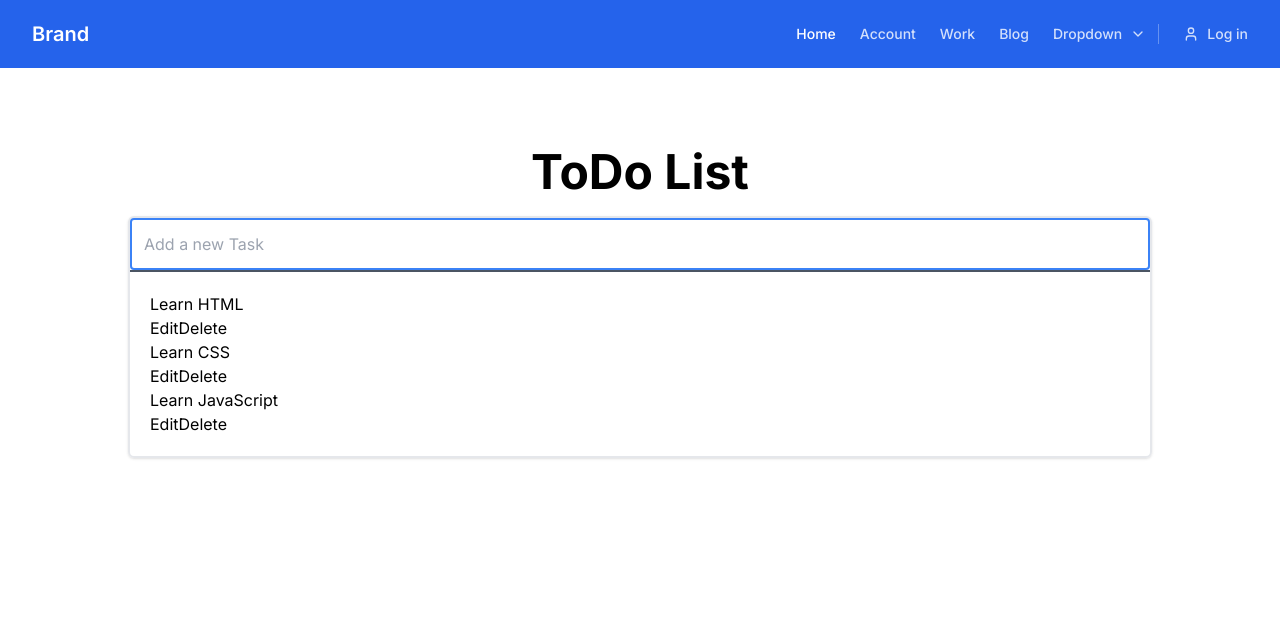
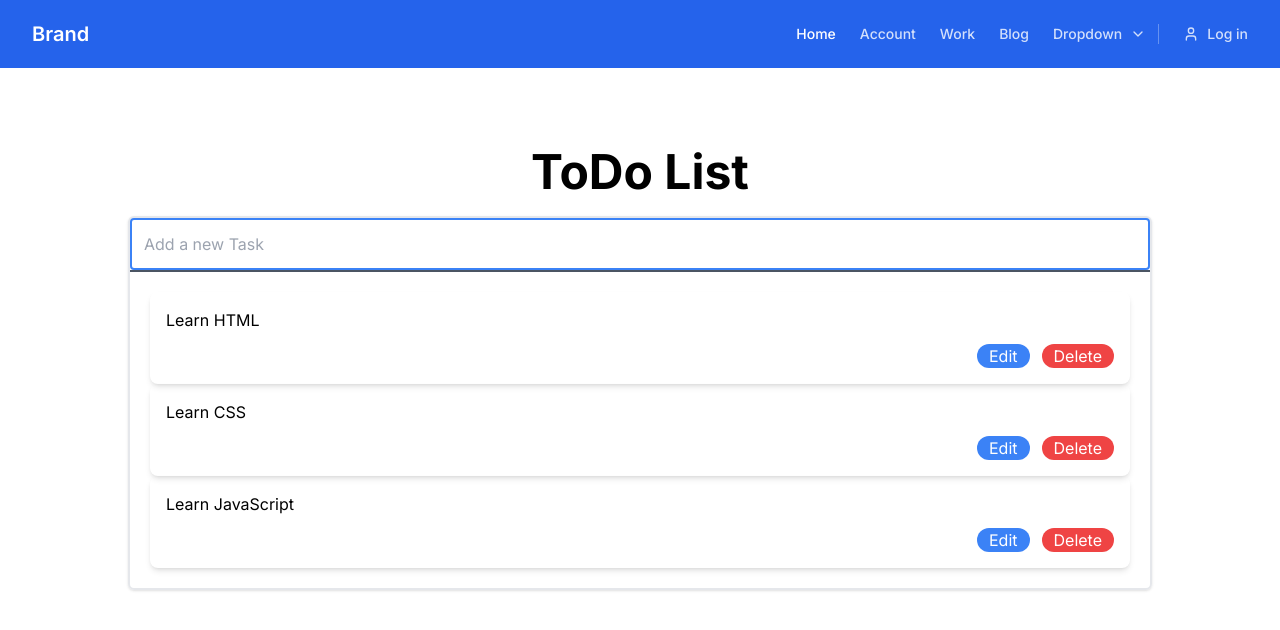
Before and after one commit to agpersonal6104/Section-2, a Next.js app in the folder frontend/: page /todo-list in a window 1280 px wide. Shown: the top 630 px of the page. Built offline with nearby package versions, Linux system fonts and the light colour scheme.

Commit message:
Todo list

```diff
--- a/frontend/src/app/todo-list/page.jsx
+++ b/frontend/src/app/todo-list/page.jsx
@@ -53,11 +53,11 @@ const TodoList = () => {
 
             <div className='p-5'>
                 {
-                    taskList.map( (task,index) => { return <div key={index}>
+                    taskList.map( (task,index) => { return <div className='p-4 rounded-lg shadow-md' key={index}>
                         <p>{task.text}</p>
-                        <div>
-                            <button>Edit</button>
-                            <button>Delete</button>
+                        <div className='flex justify-end gap-3 mt-3'>
+                            <button className='px-3 text-white bg-blue-500 rounded-full'>Edit</button>
+                            <button className='px-3 text-white bg-red-500 rounded-full'>Delete</button>
                         </div>
                     </div> } )
                 }
```
